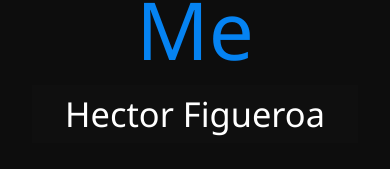
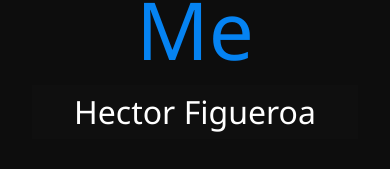
Before and after one commit to devfig37/personal_website, a plain HTML site: page about.html in a window 390 px wide. Shown: the part 139-308 px from the top of the page. Drawn offline with Linux system fonts and the light colour scheme.

Commit message:
Update main.css

```diff
--- a/css/main.css
+++ b/css/main.css
@@ -304,7 +304,7 @@ main {
   #contact span {
     display: inline; }
   #about h2 {
-    font-size: 215%; }
+    font-size: 200%; }
   .projects {
       grid-template-columns: 1fr; }
   .boxes {
```
